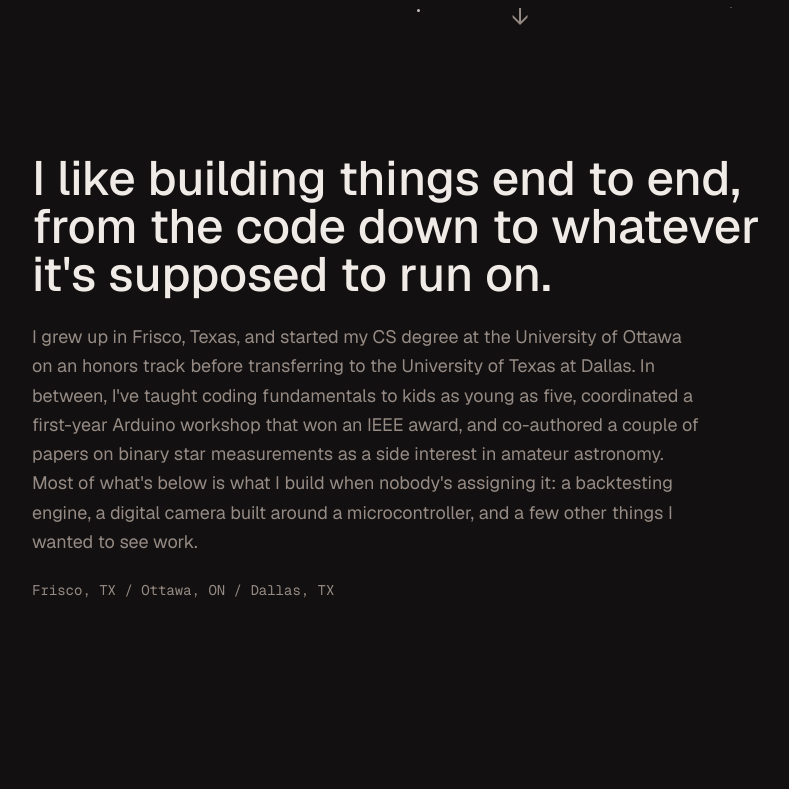
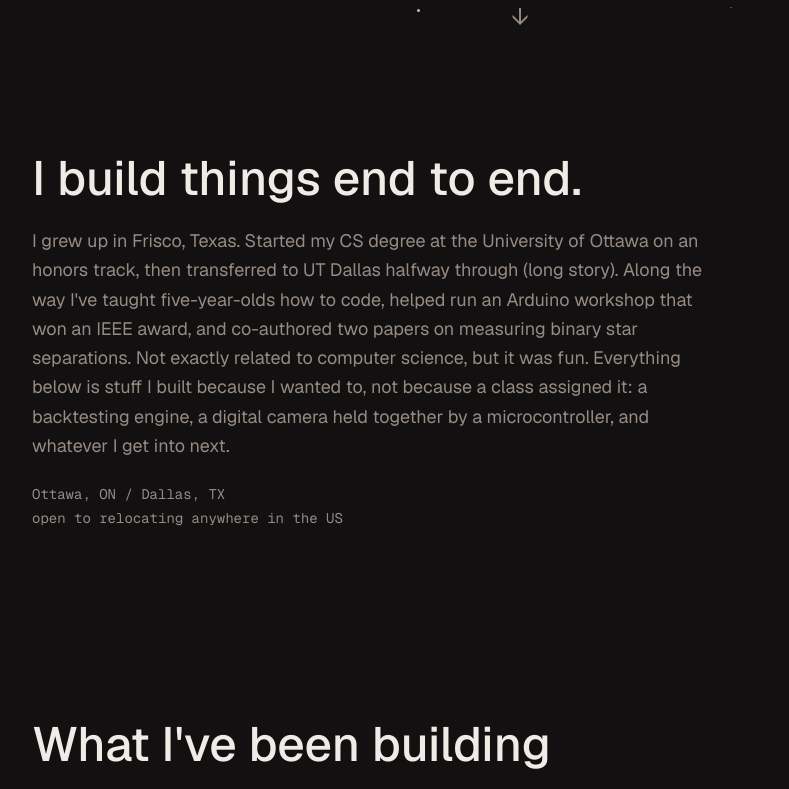
Before and after one commit to aparnabalaji07/portfolio, a Next.js app: page / in a window 1280 px wide. Shown: the part 742-1531 px from the top of the page, without its empty margins (120-909 px from the left). Built offline with nearby package versions, Linux system fonts and the light colour scheme.

Commit message:
fix: rewrote hero tagline and about section copy

```diff
--- a/src/components/About.js
+++ b/src/components/About.js
@@ -7,23 +7,25 @@ export default function About() {
       <Container>
         <FadeIn>
           <h2 className="text-text text-4xl md:text-5xl font-medium max-w-3xl">
-            I like building things end to end, from the code down to whatever
-            it&apos;s supposed to run on.
+            I build things end to end.
           </h2>
           <p className="text-muted text-lg mt-6 max-w-2xl leading-relaxed">
-            I grew up in Frisco, Texas, and started my CS degree at the
-            University of Ottawa on an honors track before transferring to
-            the University of Texas at Dallas. In between, I&apos;ve taught
-            coding fundamentals to kids as young as five, coordinated a
-            first-year Arduino workshop that won an IEEE award, and
-            co-authored a couple of papers on binary star measurements as a
-            side interest in amateur astronomy. Most of what&apos;s below is
-            what I build when nobody&apos;s assigning it: a backtesting
-            engine, a digital camera built around a microcontroller, and a
-            few other things I wanted to see work.
+            I grew up in Frisco, Texas. Started my CS degree at the
+            University of Ottawa on an honors track, then transferred to UT
+            Dallas halfway through (long story). Along the way I&apos;ve
+            taught five-year-olds how to code, helped run an Arduino
+            workshop that won an IEEE award, and co-authored two papers on
+            measuring binary star separations. Not exactly related to
+            computer science, but it was fun. Everything below is stuff I
+            built because I wanted to, not because a class assigned it: a
+            backtesting engine, a digital camera held together by a
+            microcontroller, and whatever I get into next.
           </p>
           <p className="text-muted font-mono text-sm mt-6">
-            Frisco, TX / Ottawa, ON / Dallas, TX
+            Ottawa, ON / Dallas, TX
+          </p>
+          <p className="text-muted font-mono text-sm mt-1">
+            open to relocating anywhere in the US
           </p>
         </FadeIn>
       </Container>
--- a/src/components/Hero.js
+++ b/src/components/Hero.js
@@ -13,7 +13,7 @@ export default function Hero() {
         </h1>
         <p className="text-muted text-xl md:text-2xl mt-6 max-w-2xl">
           <Typewriter
-            text="Computer science student who likes finishing what I start, from trading algorithms to soldered circuit boards."
+            text="CS student. I build things until they work, then find something else to break."
             speed={35}
           />
         </p>
```
Also changed, not shown: .claude/settings.json.
